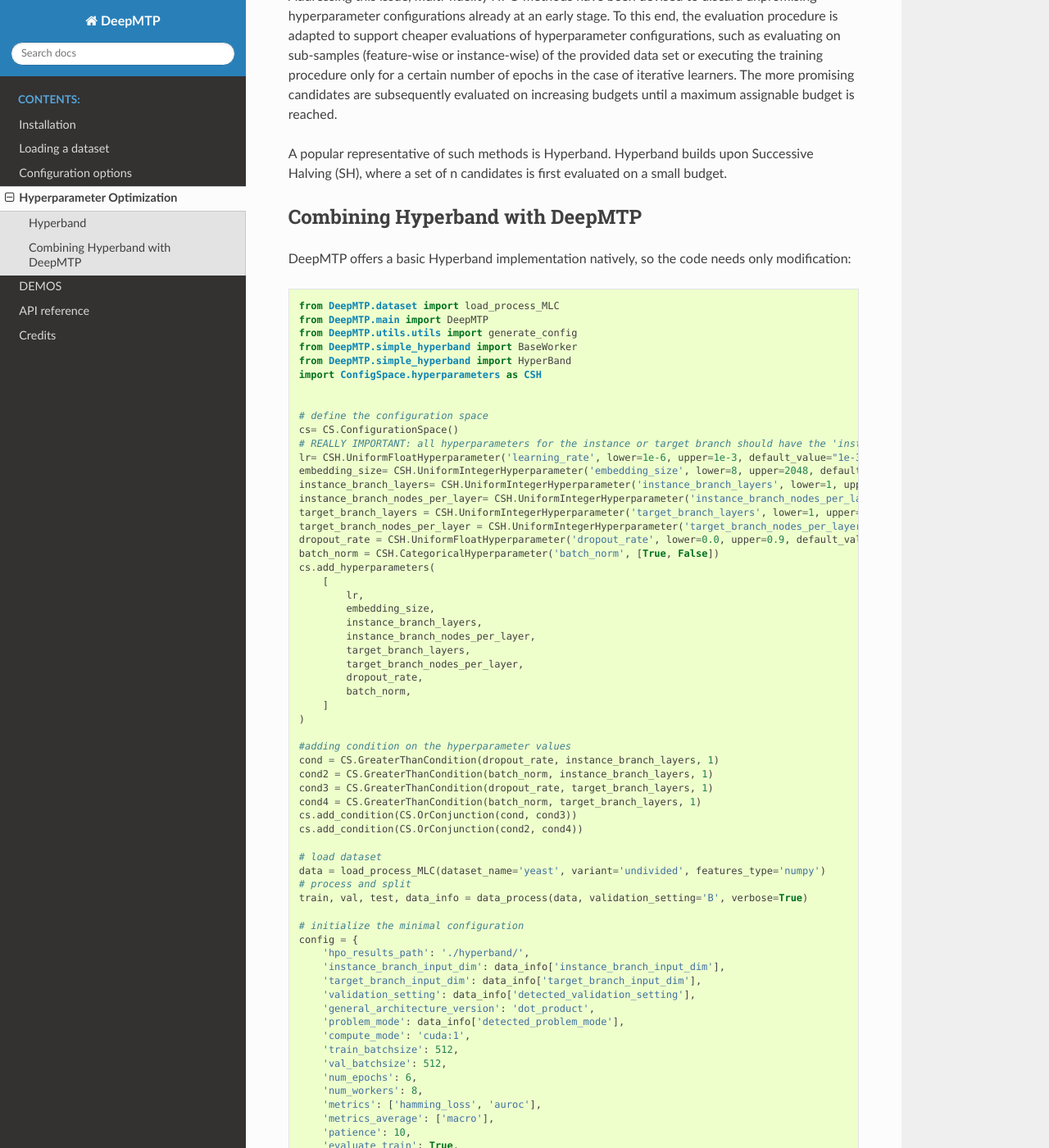
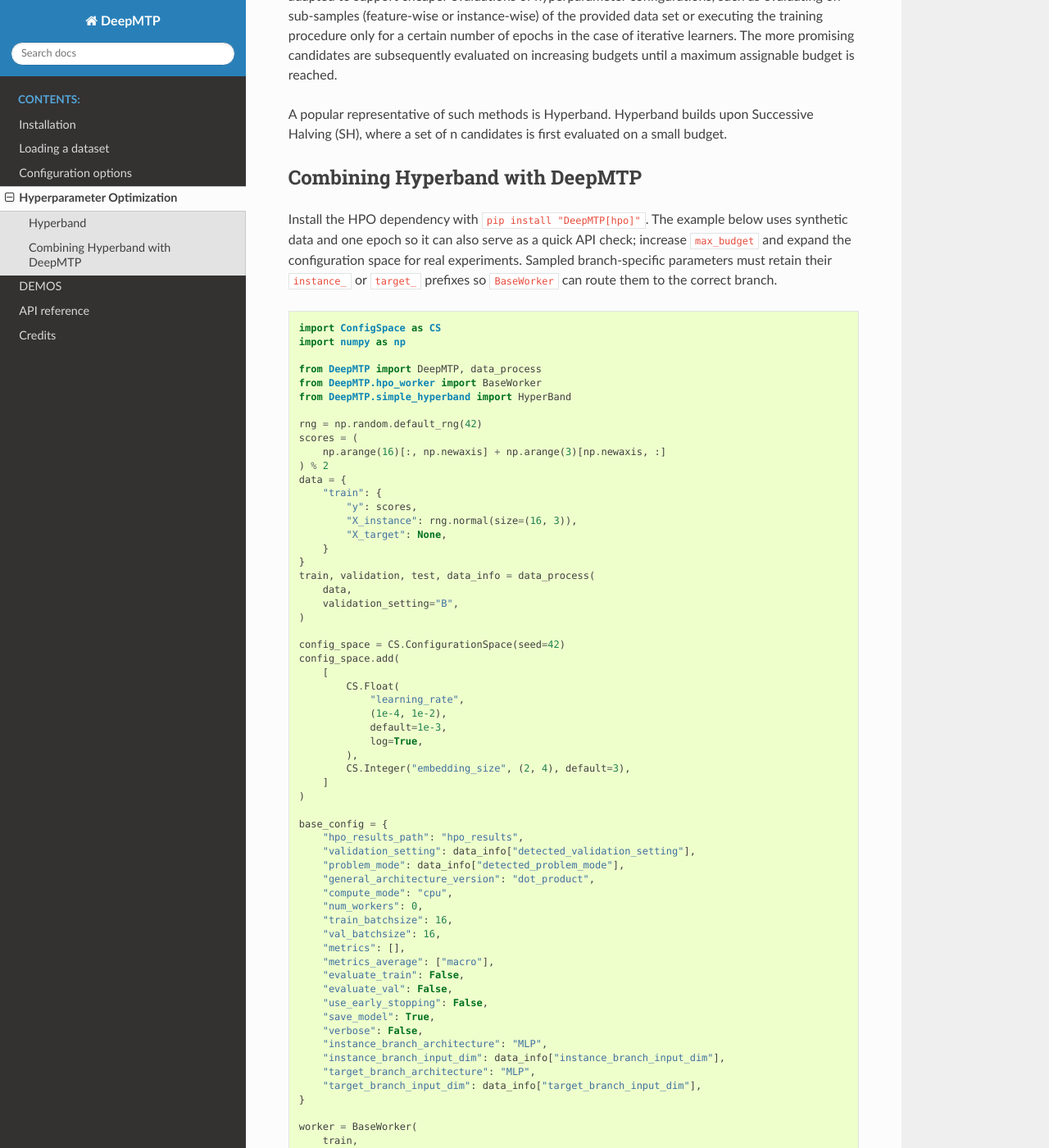
Before and after one commit to diliadis/DeepMTP, a Sphinx documentation site: the page built from docs/source/tutorial/hpo.rst, in a window 1280 px wide and 1400 px high, scrolled down 496 px. Shown: the whole window at 82% size. Built offline with Sphinx 7.4.7 and the Read the Docs theme 3.1.0, drawn with Linux system fonts in a browser that asks for light colours; formulas are drawn with MathJax 3; some of the changed text lies outside the part shown.

Commit message:
docs(hpo): add tested offline example

```diff
--- a/docs/source/tutorial/hpo.rst
+++ b/docs/source/tutorial/hpo.rst
@@ -1,7 +1,9 @@
 Hyperparameter Optimization
 ###########################
 
-To further automate DeepMTP we decided to benchmark different popular hyperparameter optimization (HPO) methods (The resulting paper will be pubished in the near future). Based on the results, we concluded that Hyperband is a viable option for the majority of the MTP problem settings DeepMTP considers.
+DeepMTP includes random-search and Hyperband optimizers for automating model
+selection. Hyperband is a practical option for many of the MTP problem settings
+supported by the project.
 
 Hyperband
 *********
@@ -15,100 +17,95 @@ A popular representative of such methods is Hyperband. Hyperband builds upon Suc
 Combining Hyperband with DeepMTP
 ********************************
 
-DeepMTP offers a basic Hyperband implementation natively, so the code needs only modification::
+Install the HPO dependency with ``pip install "DeepMTP[hpo]"``. The example
+below uses synthetic data and one epoch so it can also serve as a quick API
+check; increase ``max_budget`` and expand the configuration space for real
+experiments. Sampled branch-specific parameters must retain their ``instance_``
+or ``target_`` prefixes so ``BaseWorker`` can route them to the correct branch.
 
-    from DeepMTP.dataset import load_process_MLC
-    from DeepMTP.main import DeepMTP
-    from DeepMTP.utils.utils import generate_config
-    from DeepMTP.simple_hyperband import BaseWorker
+.. hpo-example-start
+
+.. code-block:: python
+
+    import ConfigSpace as CS
+    import numpy as np
+
+    from DeepMTP import DeepMTP, data_process
+    from DeepMTP.hpo_worker import BaseWorker
     from DeepMTP.simple_hyperband import HyperBand
-    import ConfigSpace.hyperparameters as CSH
 
+    rng = np.random.default_rng(42)
+    scores = (
+        np.arange(16)[:, np.newaxis] + np.arange(3)[np.newaxis, :]
+    ) % 2
+    data = {
+        "train": {
+            "y": scores,
+            "X_instance": rng.normal(size=(16, 3)),
+            "X_target": None,
+        }
+    }
+    train, validation, test, data_info = data_process(
+        data,
+        validation_setting="B",
+    )
 
-    # define the configuration space
-    cs= CS.ConfigurationSpace()
-    # REALLY IMPORTANT: all hyperparameters for the instance or target branch should have the 'instance_' or 'target_' prefix
-    lr= CSH.UniformFloatHyperparameter('learning_rate', lower=1e-6, upper=1e-3, default_value="1e-3", log=True)
-    embedding_size= CSH.UniformIntegerHyperparameter('embedding_size', lower=8, upper=2048, default_value=64, log=False)
-    instance_branch_layers= CSH.UniformIntegerHyperparameter('instance_branch_layers', lower=1, upper=2, default_value=1, log=False)
-    instance_branch_nodes_per_layer= CSH.UniformIntegerHyperparameter('instance_branch_nodes_per_layer', lower=8, upper=2048, default_value=64, log=False)
-    target_branch_layers = CSH.UniformIntegerHyperparameter('target_branch_layers', lower=1, upper=2, default_value=1, log=False)
-    target_branch_nodes_per_layer = CSH.UniformIntegerHyperparameter('target_branch_nodes_per_layer', lower=8, upper=2048, default_value=64, log=False)
-    dropout_rate = CSH.UniformFloatHyperparameter('dropout_rate', lower=0.0, upper=0.9, default_value=0.4, log=False)
-    batch_norm = CSH.CategoricalHyperparameter('batch_norm', [True, False])
-    cs.add_hyperparameters(
+    config_space = CS.ConfigurationSpace(seed=42)
+    config_space.add(
         [
-            lr,
-            embedding_size,
-            instance_branch_layers,
-            instance_branch_nodes_per_layer,
-            target_branch_layers,
-            target_branch_nodes_per_layer,
-            dropout_rate,
-            batch_norm,
+            CS.Float(
+                "learning_rate",
+                (1e-4, 1e-2),
+                default=1e-3,
+                log=True,
+            ),
+            CS.Integer("embedding_size", (2, 4), default=3),
         ]
     )
 
-    #adding condition on the hyperparameter values
-    cond = CS.GreaterThanCondition(dropout_rate, instance_branch_layers, 1)
-    cond2 = CS.GreaterThanCondition(batch_norm, instance_branch_layers, 1)
-    cond3 = CS.GreaterThanCondition(dropout_rate, target_branch_layers, 1)
-    cond4 = CS.GreaterThanCondition(batch_norm, target_branch_layers, 1)
-    cs.add_condition(CS.OrConjunction(cond, cond3))
-    cs.add_condition(CS.OrConjunction(cond2, cond4))
+    base_config = {
+        "hpo_results_path": "hpo_results",
+        "validation_setting": data_info["detected_validation_setting"],
+        "problem_mode": data_info["detected_problem_mode"],
+        "general_architecture_version": "dot_product",
+        "compute_mode": "cpu",
+        "num_workers": 0,
+        "train_batchsize": 16,
+        "val_batchsize": 16,
+        "metrics": [],
+        "metrics_average": ["macro"],
+        "evaluate_train": False,
+        "evaluate_val": False,
+        "use_early_stopping": False,
+        "save_model": True,
+        "verbose": False,
+        "instance_branch_architecture": "MLP",
+        "instance_branch_input_dim": data_info["instance_branch_input_dim"],
+        "target_branch_architecture": "MLP",
+        "target_branch_input_dim": data_info["target_branch_input_dim"],
+    }
 
-    # load dataset
-    data = load_process_MLC(dataset_name='yeast', variant='undivided', features_type='numpy')
-    # process and split
-    train, val, test, data_info = data_process(data, validation_setting='B', verbose=True)
+    worker = BaseWorker(
+        train,
+        validation,
+        test,
+        data_info,
+        base_config,
+        metric_to_optimize="loss",
+    )
+    optimizer = HyperBand(
+        base_worker=worker,
+        configspace=config_space,
+        eta=2,
+        max_budget=1,
+        direction="min",
+    )
+    best_experiment = optimizer.run_optimizer()
 
-    # initialize the minimal configuration
-    config = {
-        'hpo_results_path': './hyperband/',
-        'instance_branch_input_dim': data_info['instance_branch_input_dim'],
-        'target_branch_input_dim': data_info['target_branch_input_dim'],
-        'validation_setting': data_info['detected_validation_setting'],
-        'general_architecture_version': 'dot_product',
-        'problem_mode': data_info['detected_problem_mode'],
-        'compute_mode': 'cuda:1',
-        'train_batchsize': 512,
-        'val_batchsize': 512,
-        'num_epochs': 6,
-        'num_workers': 8,
-        'metrics': ['hamming_loss', 'auroc'],
-        'metrics_average': ['macro'],
-        'patience': 10,
-        'evaluate_train': True,
-        'evaluate_val': True,
-        'verbose': True,
-        'results_verbose': False,
-        'use_early_stopping': True,
-        'use_tensorboard_logger': True,
-        'wandb_project_name': 'DeepMTP_v2',
-        'wandb_project_entity': 'diliadis',
-        'metric_to_optimize_early_stopping': 'loss',
-        'metric_to_optimize_best_epoch_selection': 'loss',
-        'instance_branch_architecture': 'MLP',
-        'target_branch_architecture': 'MLP',
-        'save_model': True,
-        'eval_every_n_epochs': 10,
-        'additional_info': {'eta': 3, 'max_budget': 9}
-        }
+    best_model = DeepMTP(
+        best_experiment.info["config"],
+        checkpoint_dir=best_experiment.info["model_dir"],
+    )
+    best_model_results = best_model.predict(test, verbose=True)
 
-    # initialize the BaseWorker that will be used by Hyperband's optimizer
-    worker = BaseWorker(train, val, test, data_info, config, 'loss')
-    # initialize the optimizers
-    hb = HyperBand(
-        base_worker=worker,
-        configspace=cs,
-        eta=config['additional_info']['eta'],
-        max_budget=config['additional_info']['max_budget'],
-        direction='min',
-        verbose=True
-    )
-    # start-up the optimizer
-    best_overall_config = hb.run_optimizer()
-
-    # load the best model and generate predictions on the test set
-    best_model = DeepMTP(best_overall_config.info['config'], best_overall_config.info['model_dir'])
-    best_model_results = best_model.predict(test, verbose=True)
+.. hpo-example-end
```
Also changed, not shown: MODERNIZATION.md (+1 -1 lines), README.md (+80 -87 lines), 1 other file.
